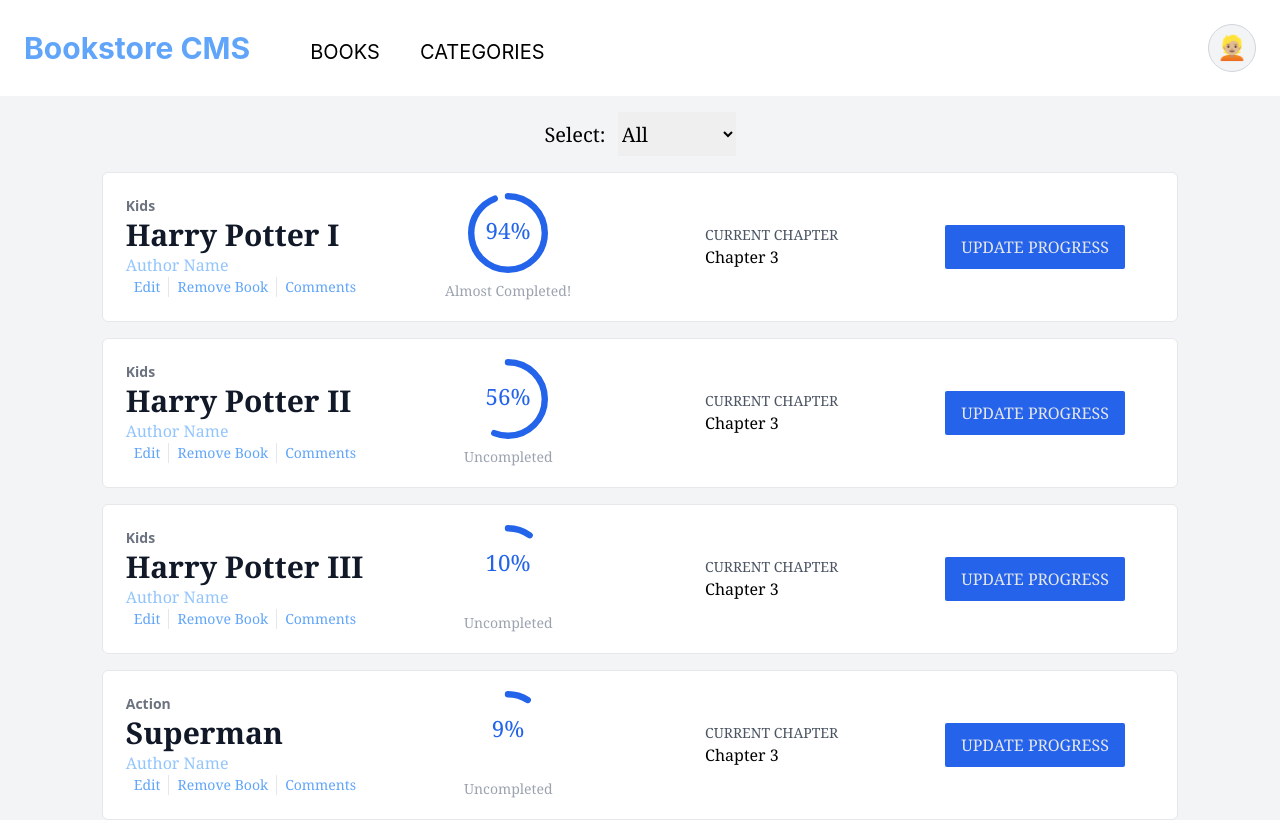
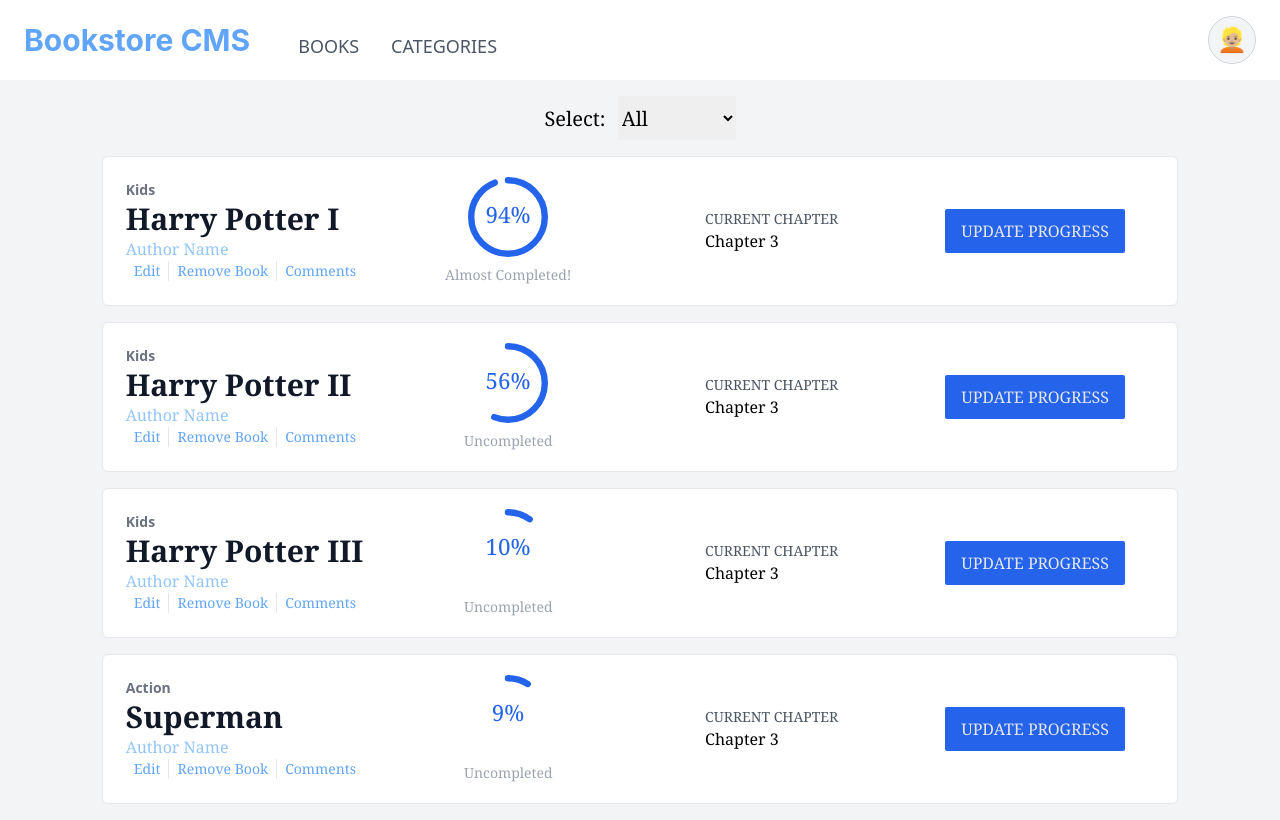
Before and after one commit to chubaquelo/React-Bookstore, a React (Create React App) app: page / in a window 1280 px wide. Shown: the top 820 px of the page. Built offline with nearby package versions, Linux system fonts and the light colour scheme.

Commit message:
Enhanced Menu Mobile Layout.

```diff
--- a/src/components/App.js
+++ b/src/components/App.js
@@ -5,7 +5,7 @@ import Header from './Header';
 
 const App = () => (
   <>
-    <Header />
+    <Header title="Bookstore CMS" />
     <div className="bg-gray-100 font-serif">
       <BooksList />
       <BooksForm />
--- a/src/components/Header.js
+++ b/src/components/Header.js
@@ -15,34 +15,34 @@ const Header = ({ title }) => {
     </div>
   );
   return (
-    <header className="relative w-full h-24 px-6 py-25 bg-white flex justify-between">
+    <header className="relative w-full h-20 px-6 py-25 bg-white flex justify-between">
       {displayAlert ? alertBox : null}
-      <div className="w-8/12 flex flex-row">
-        <div className="flex flex-col justify-center mr-10">
-          <h1 className="text-blue-400 text-3xl text-bold font-bold cursor-pointer">
+      <div className="w-11/12 flex flex-row">
+        <div className="flex flex-col justify-center">
+          <h1 className="text-blue-400 text-2xl sm:text-3xl text-bold font-bold cursor-pointer">
             {title}
           </h1>
         </div>
-        <nav className="hidden md:flex flex-col justify-center mt-2 text-xl">
-          <ul className="flex flex-row">
+        <nav className="hidden md:flex flex-col justify-center mt-3 text-xl">
+          <ul className="ml-8 flex flex-row text-gray-600 text-lg font-black font-sans">
             <button
               type="button"
               onClick={notWorkingAlert}
-              className="px-5 cursor-pointer"
+              className="px-4 cursor-pointer hover:text-black"
             >
               BOOKS
             </button>
             <button
               type="button"
               onClick={notWorkingAlert}
-              className="px-5 cursor-pointer"
+              className="px-4 cursor-pointer hover:text-black"
             >
               CATEGORIES
             </button>
           </ul>
         </nav>
       </div>
-      <div className="w-4/12 flex flex-row justify-end my-auto">
+      <div className="w-2/12 flex flex-row justify-end my-auto">
         <div className="h-12 w-12 rounded-full bg-gray-100 border border-gray-300 text-center flex flex-col justify-center cursor-pointer hover:bg-gray-300">
           <button type="button" onClick={notWorkingAlert}>
             <span role="img" aria-label="profile" className="text-2xl">
```
